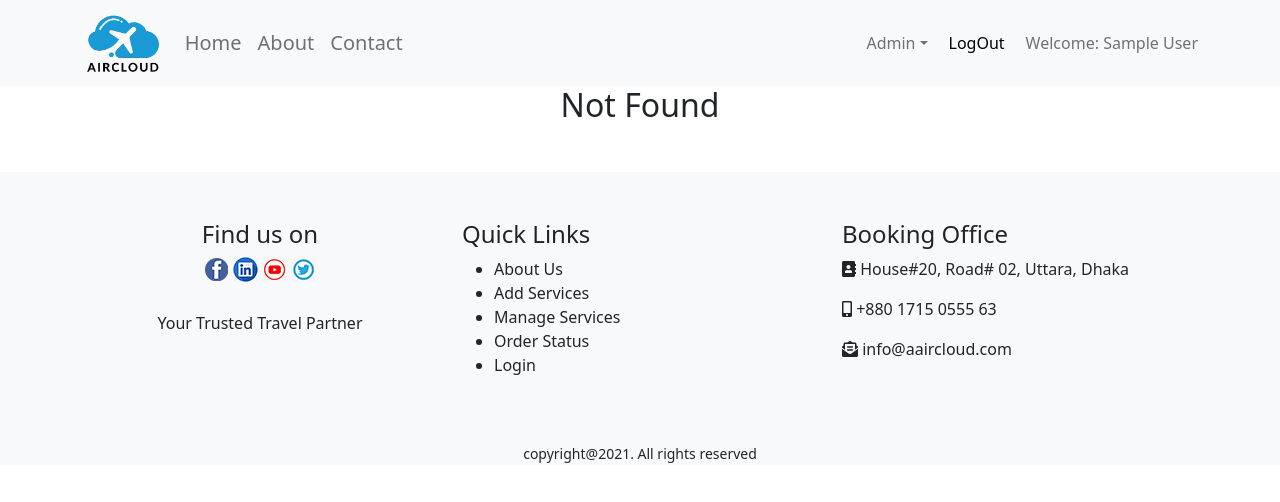
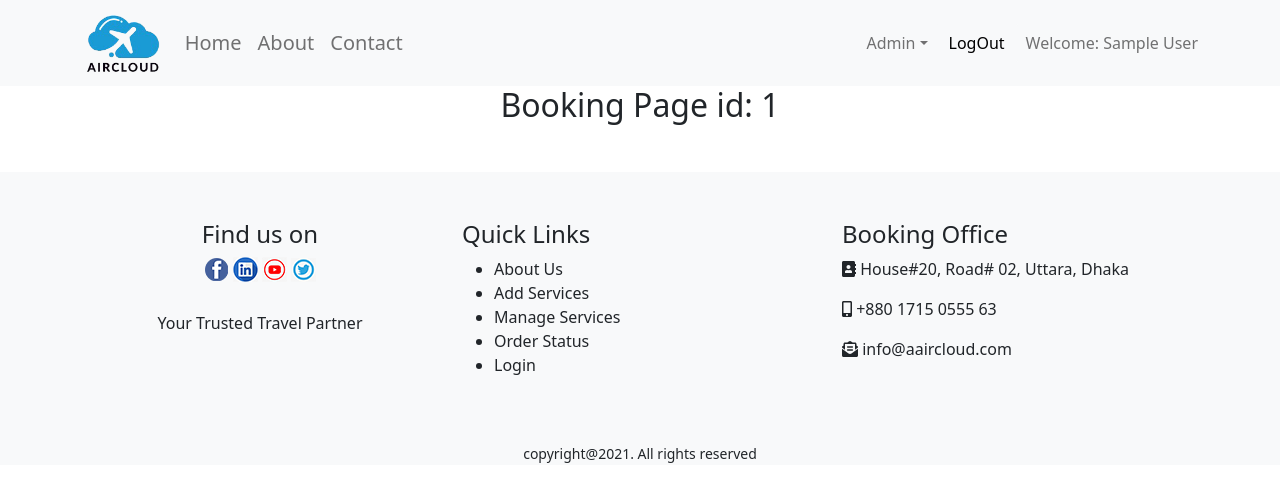
Before and after one commit to mukitur/Aircloud-Tours-Clients, a React (Create React App) app: page /booking/1 in a window 1280 px wide. Shown: the top 502 px of the page. Built offline with nearby package versions, Linux system fonts and the light colour scheme; no server answers; sample sign-in values are in the browser's storage.

Commit message:
booking part doing

```diff
--- a/src/App.js
+++ b/src/App.js
@@ -13,6 +13,7 @@ import OrderStatus from './Pages/Admin/OrderStatus/OrderStatus';
 import Login from './Pages/Login/Login/Login/Login';
 import AuthProvider from './Context/AuthProvider';
 import PrivateRoute from './Pages/Login/PrivatrRoute/PrivateRoute';
+import Booking from './Pages/Admin/Booking/Booking';
 
 function App() {
   return (
@@ -33,6 +34,9 @@ function App() {
               <Route path='/contact'>
                   <Contact></Contact>
               </Route>
+              <PrivateRoute path="/booking/:id">
+                <Booking></Booking>
+              </PrivateRoute>
               <Route path="/login">
                   <Login></Login>
               </Route>
--- a/src/Pages/Admin/Booking/Booking.js
+++ b/src/Pages/Admin/Booking/Booking.js
@@ -1,9 +1,11 @@
 import React from 'react';
+import { useParams } from 'react-router';
 
 const Booking = () => {
+    const {id} = useParams();
     return (
         <div>
-            <h2>Booking Page</h2>
+            <h2>Booking Page id: {id}</h2>
         </div>
     );
 };
--- a/src/Pages/SinglePackage/SinglePackage.js
+++ b/src/Pages/SinglePackage/SinglePackage.js
@@ -1,8 +1,9 @@
 import React from 'react';
 import { Button, Card, Col, Container } from 'react-bootstrap';
+import { Link } from 'react-router-dom';
 
 const SinglePackage = ({sp}) => {
-    const {name, description, image, price} = sp;
+    const {name, description, image, price, _id} = sp;
     return (
         <div>
             <Container>
@@ -14,7 +15,9 @@ const SinglePackage = ({sp}) => {
                         <Card.Text>{description.slice(0,100)}</Card.Text>
                         <Card.Text><h5 className="text-warning">BDT {price}</h5> </Card.Text>
                         </Card.Body>
-                        <Button>Book {name}</Button>
+                        <Link to ={`/booking/${_id}`} >
+                            <Button>Book {name}</Button>
+                        </Link>
                     </Card>
                 </Col>
             </Container>
```
